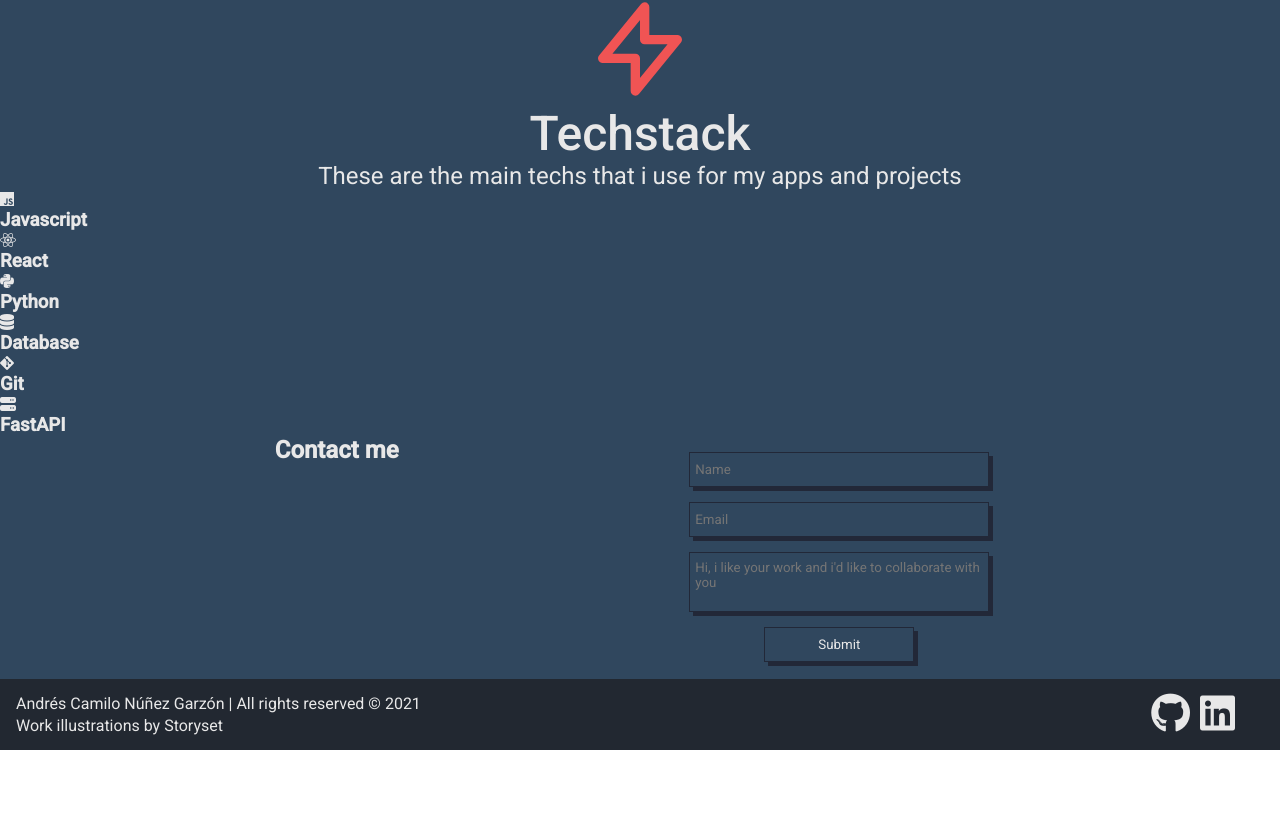
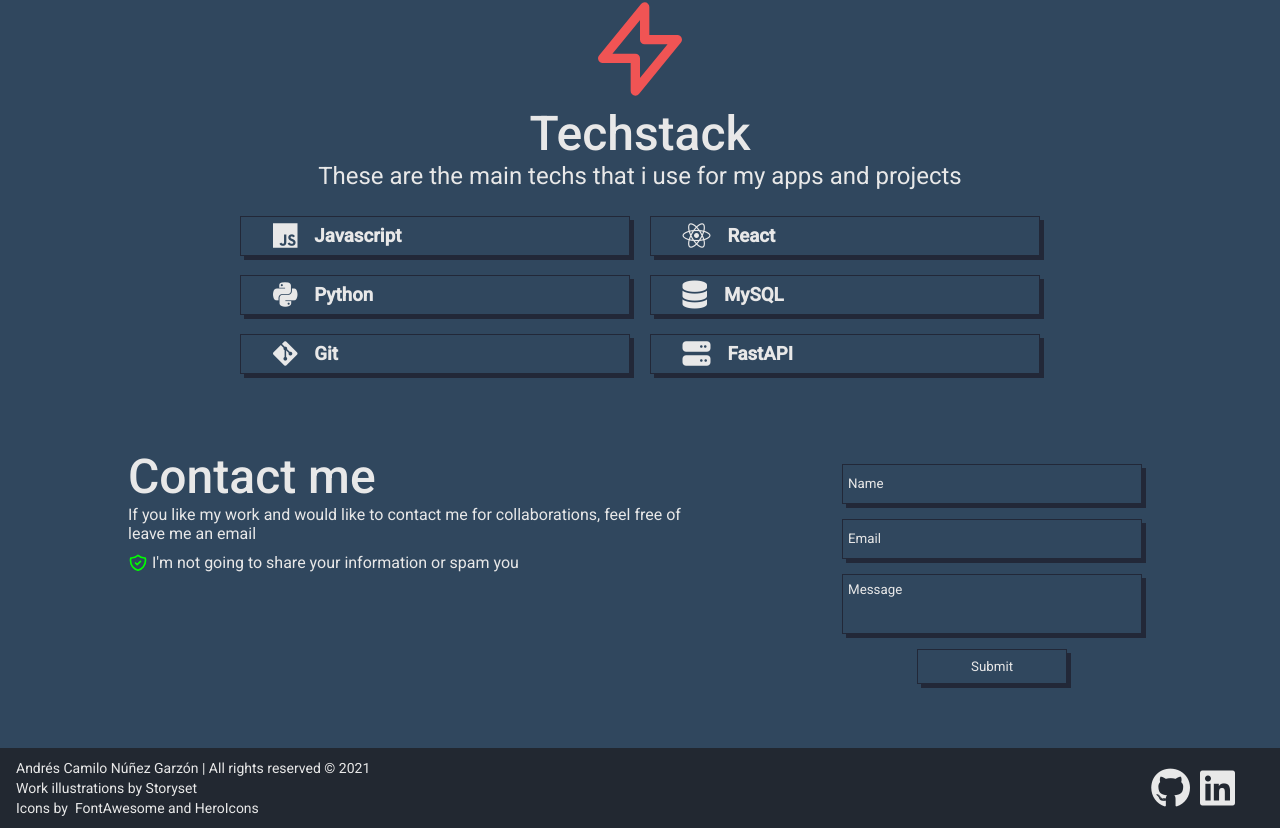
Before and after one commit to AndresNunezG/AndresNunezG.github.io, a React (Create React App) app: page / in a window 1280 px wide. Shown: the part 1042-1870 px from the top of the page. Before the commit the page ends 1792 px from the top, so only its background shows below. Built offline with nearby package versions, Linux system fonts and the light colour scheme.

Commit message:
update with Techstack and Contact styles partially completed

```diff
--- a/src/components/Contact.jsx
+++ b/src/components/Contact.jsx
@@ -1,14 +1,22 @@
 import React from 'react';
 
 import { contactData } from '../data';
-import './styles/Contact.css'
+import { ShieldCheckIcon } from '@heroicons/react/outline';
+import './styles/Contact.css';
 
 export default function Contact (props) {
     const data = contactData[props.language]
     return (
         <section id="contact">
             <div className="ContactText__container">
-                <h1>{data.title}</h1>
+                <h1 className="ContactText__title">{data.title}</h1>
+                <p className="ContactText__subtitle">{data.subtitle}</p>
+                <div className="Warning__container">
+                    <ShieldCheckIcon className="Icon__warning" />
+                    <p className="ContactText__warning">
+                        &nbsp;{data.warning}
+                    </p>
+                </div>
             </div>
             <div className="ContactForm__container">
                 <form className="ContactForm" autoComplete="off">
--- a/src/components/Footer.jsx
+++ b/src/components/Footer.jsx
@@ -13,6 +13,16 @@
                     <a href="https://storyset.com/work" target="_blank" rel="noreferrer">
                         Work illustrations by Storyset
                     </a>
+                    <p>
+                        Icons by &nbsp;
+                        <a href="https://fontawesome.com/" target="_blank" rel="noreferrer">
+                            FontAwesome
+                        </a>
+                        &nbsp;and&nbsp;
+                        <a href="https://heroicons.com/" target="_blank" rel="noreferrer">
+                        HeroIcons
+                        </a>
+                    </p>
                 </div>
                 <div className="Footer__right">
                     <a href="https://github.com/AndresNunezG" target="_blank" rel="noreferrer">
--- a/src/components/Techstack.jsx
+++ b/src/components/Techstack.jsx
@@ -8,7 +8,7 @@
     const dataHeader = techstackHeader[props.language];
     const data = techstackData[props.language];
     return (
-        <section id="Techstack">
+        <section id="techstack">
             <div className="Techstack__header">
                 <LightningBoltIcon className="Icon__techstack" />
                 <h1 className="Techstack__title">{dataHeader.title}</h1>
@@ -17,8 +17,10 @@
             <div className="Techstack__list">
                 {data.map((tech) => (
                     <div className="TechstackItem__container" key={tech.name}>
-                        <i className={tech.iconClass}></i>
-                        <h3>{tech.name}</h3>
+                        <div className="TechItem">
+                            <i className={tech.iconClass}></i>
+                            <h3>{tech.name}</h3>
+                        </div>
                     </div>
                 ))}
             </div>
--- a/src/components/styles/Contact.css
+++ b/src/components/styles/Contact.css
@@ -1,9 +1,35 @@
 #contact {
     width: 100%;
     display: flex;
-    justify-content: space-evenly;
+    justify-content: center;
     background: var(--main-bg-color);
     color: var(--main-fg-color);
+    padding-bottom: 3em;
+}
+
+.ContactText__container {
+    width: 50%;
+    margin-left: 10%;
+}
+
+.Warning__container {
+    display: flex;
+    align-items: center;
+    padding: 10px 0;
+}
+
+.Icon__warning {
+    width: 20px;
+    color: lime;
+}
+
+.ContactText__title {
+    font-weight: 500;
+    font-size: 3em;
+}
+
+.ContactForm__container {
+    width: 50%;
 }
 
 .ContactForm {
@@ -14,7 +40,7 @@
 }
 
 .InputForm {
-    height: 35px;
+    height: 40px;
     width: 300px;
     margin-bottom: 15px;
     padding: 7px 5px;
@@ -29,6 +55,10 @@
     outline: none;
 }
 
+.InputForm::placeholder {
+    color: var(--main-fg-color);
+}
+
 .MessageBox {
     resize: none;
     height: 60px;
@@ -41,10 +71,11 @@
     background-color: var(--main-bg-color);
     border: solid 1px var(--submain-bg-color);
     box-shadow: 4px 4px 0px 0px var(--submain-bg-color);
-    width: 50%;
+    width: 150px;
     transition: 200ms ease;
 }
 
 .SubmitButton:hover {
+    width: 170px;
     color: var(--hover-color);
 }
--- a/src/components/styles/Footer.css
+++ b/src/components/styles/Footer.css
@@ -1,9 +1,8 @@
 #Footer {
     width: 100%;
-    height: 9vh;
+    height: 10vh;
     background-color: var(--header-bg-color);
     color: var(--main-fg-color);
-    border-top: solid 1px var(--main-bg-color);
 }
 
 .Footer__container {
@@ -20,8 +19,9 @@
     margin: 0 1em;
 }
 
-.Footer__left p {
-    margin-bottom: 3px;
+.Footer__left p, a{
+    padding: 2px 0;
+    font-size: 14px;
 }
 
 .Footer__left a, .Footer__right a {
@@ -38,6 +38,7 @@
 }
 
 .Footer__container i {
+    font-size: 40px;
     padding: 0 5px;
     transition: 200ms ease;
 }
--- a/src/components/styles/Navbar.css
+++ b/src/components/styles/Navbar.css
@@ -8,7 +8,6 @@
     display: flex;
     align-items: center;
     color: var(--main-fg-color);
-    border-bottom: solid 1px var(--main-bg-color);
 }
 
 .Navbar__name {
@@ -68,10 +67,10 @@
     margin-left: 8px;
 }
 
-.Leng__button h3, .Icon__theme {
+.Leng__button h3, .Theme__button {
     transition: 200ms ease;
 }
 
-.Leng__button h3:hover, .Icon__theme:hover {
+.Leng__button h3:hover, .Theme__button:hover {
     color: var(--hover-color);
 }
--- a/src/components/styles/Techstack.css
+++ b/src/components/styles/Techstack.css
@@ -1,7 +1,8 @@
-#Techstack {
+#techstack {
     width: 100%;
     color: var(--main-fg-color);
     background: var(--main-bg-color);
+    padding-bottom: 3em;
 }
 
 .Techstack__header {
@@ -27,4 +28,38 @@
 
 .Techstack__list {
     width: 100%;
+    padding: 1em 10%;
+    display: flex;
+    flex-wrap: wrap;
+    justify-content: center;
 }
+
+.TechstackItem__container {
+    width: 40%;
+    padding: 0.6em;
+}
+
+.TechItem {
+    padding: 0 2em;
+    height: 2.5em;
+    display: flex;
+    align-items: center;
+    background-color: var(--main-bg-color);
+    border: solid 1px var(--submain-bg-color);
+    box-shadow: 4px 4px 0px 0px var(--submain-bg-color);
+}
+
+.TechItem i {
+    font-size: 28px;
+    transition: 200ms ease;
+    margin-right: 0.6em;
+}
+
+.TechItem:hover i {
+    color: var(--hover-color);
+}
+
+.TechItem p {
+    font-weight: 300;
+    transition: 200ms ease;
+}
--- a/src/data.js
+++ b/src/data.js
@@ -77,54 +77,44 @@
     [
         {
             name: "Javascript",
-            description: "",
             iconClass: "fab fa-js",
         },
         {
             name: "React",
-            description: "",
             iconClass: "fab fa-react"
         },
         {
             name: "Python",
-            description: "",
             iconClass: "fab fa-python",
         },
         {
-            name: "Database",
-            description: "",
+            name: "MySQL",
             iconClass: "fas fa-database",
         },
         {
             name: "Git",
-            description: "",
             iconClass: "fab fa-git-alt",
         },
         {
             name: "FastAPI",
-            description: "",
             iconClass: "fas fa-server",
         },
     ],
     [
         {
             name: "Javascript",
-            description: "",
             iconClass: "fab fa-js",
         },
         {
             name: "React",
-            description: "",
             iconClass: "fab fa-react"
         },
         {
             name: "Python",
-            description: "",
             iconClass: "fab fa-python",
         },
         {
-            name: "Database",
-            description: "",
+            name: "MySQL",
             iconClass: "fas fa-database",
         },
         {
@@ -143,18 +133,22 @@
 export const contactData = [
     {
         title: "Contact me",
+        subtitle: "If you like my work and would like to contact me for collaborations, feel free of leave me an email",
+        warning: "I'm not going to share your information or spam you",
         name: "Name",
         email: "Email",
-        message: "Hi, i like your work and i'd like to collaborate with you",
+        message: "Message",
         submit: "Submit",
         messageError: "Whoops, make sure all the fileds are complete",
         messageSent: "Thanks! I'll answer you soon",
     },
     {
         title: "Contacto",
+        subtitle: "Déjame un email si te gusta mi trabajo y estás interesado en colaborar conmigo.",
+        warning: "No compartiré tu información o enviarte correo basura",
         name: "Nombre",
         email: "Correo",
-        message: "Hola, me gusta tu trabajo y quiero colaborar o trabajar contigo!",
+        message: "Mensaje",
         submit: "Enviar",
         messageError: "Ops!, Asegúrate de completar todos los campos",
         messageSent: "Gracias por tu mensaje, responderé en breve"
```
